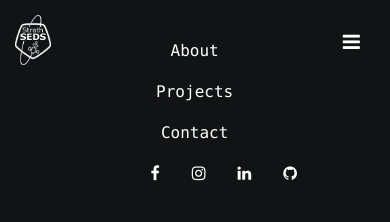
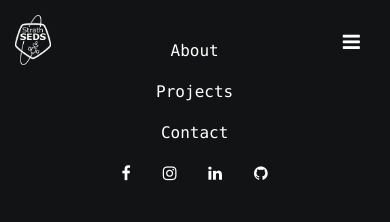
Before and after one commit to StrathSEDS-on-GitHub/website, a plain HTML site: page index.html in a window 390 px wide. Both pictures are taken after a click on the link 351 px from the left and 42 px from the top of the page. Shown: the top 222 px of the page. Drawn offline with nearby package versions, Linux system fonts and the light colour scheme.

Commit message:
Minor bug fixes to navbar x2

```diff
--- a/assets/css/navbar.css
+++ b/assets/css/navbar.css
@@ -82,7 +82,7 @@
         display: block !important;
     }
 
-    #navbar-list:last-child {
+    #navbar-list li:last-of-type {
         margin-left: 0;
     }
 
```
